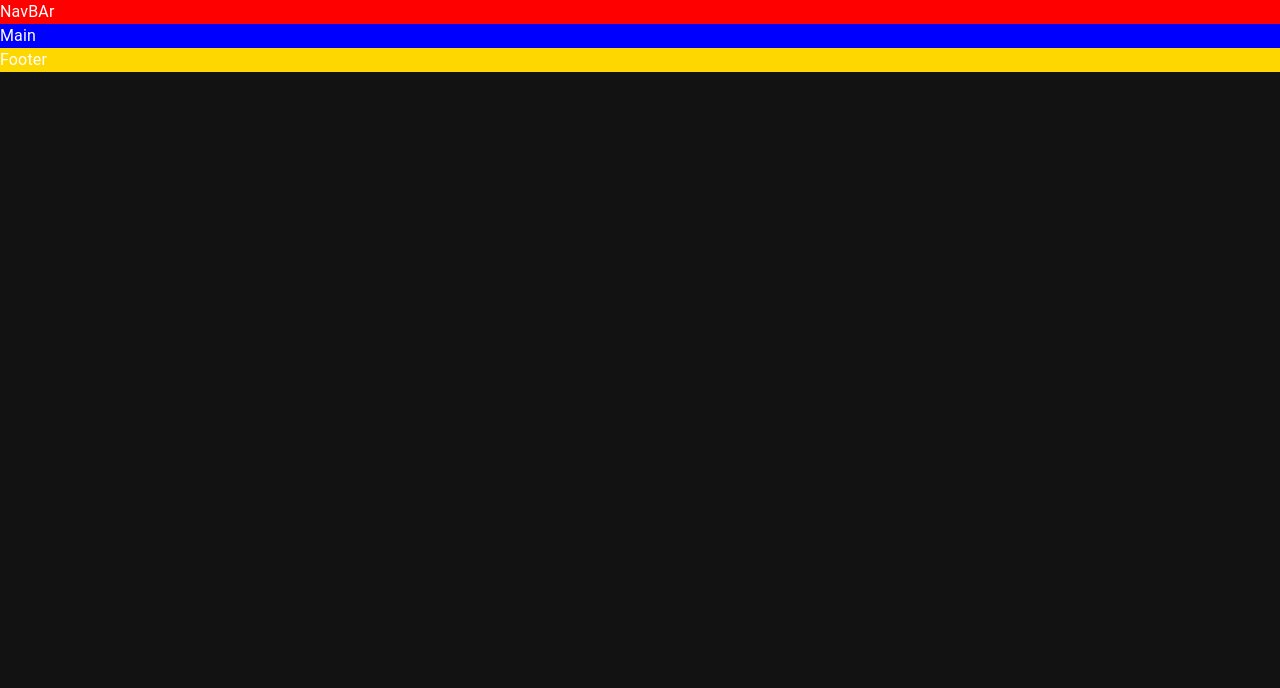
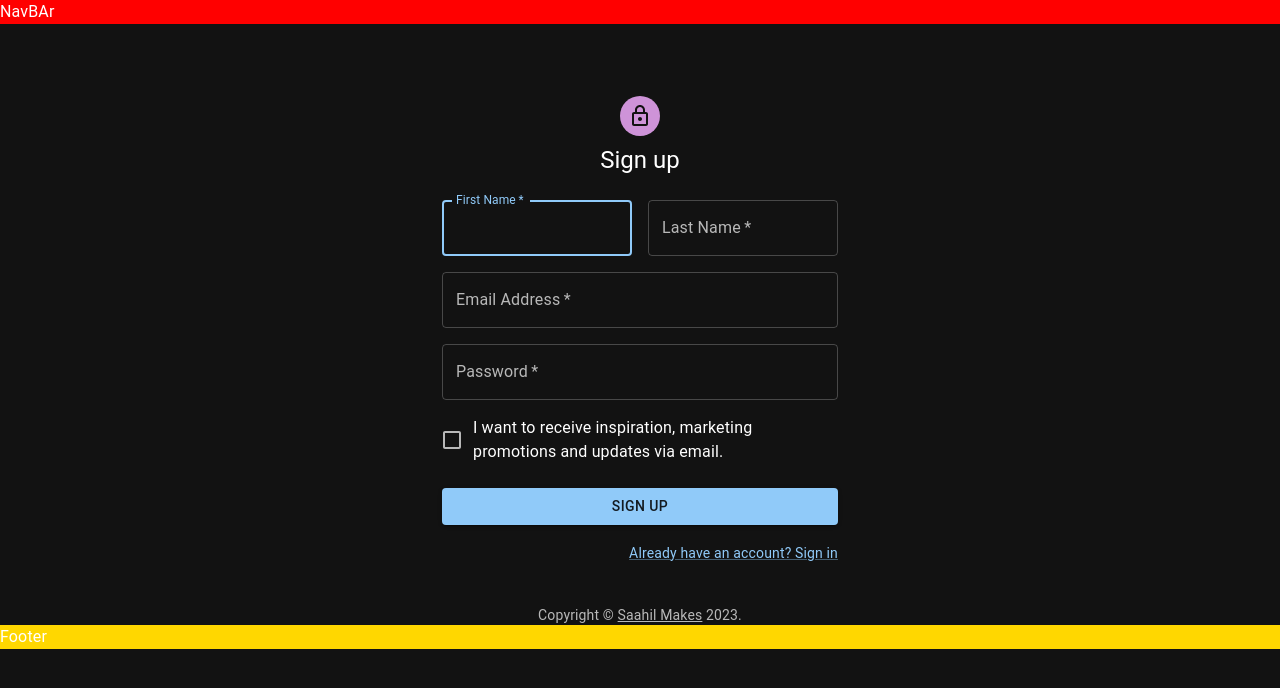
Before and after one commit to saahilanande/Frontend-MTRS, a React (Vite) app: page /signup in a window 1280 px wide. Shown: the top 688 px of the page. Built offline with nearby package versions, Linux system fonts and the light colour scheme.

Commit message:
signup form skeleton added

```diff
--- a/src/Components/Navbar.tsx
+++ b/src/Components/Navbar.tsx
@@ -1,4 +1,4 @@
-import { AppBar, Divider, Stack, Toolbar } from "@mui/material";
+import { AppBar, Toolbar } from "@mui/material";
 import ThemeSwitch from "./ThemeSwitch";
 import MyAvatar from "./MyAvatar";
 import CompanyLogo from "./CompanyLogo";
--- /dev/null
+++ b/src/Components/SignupForm.tsx
@@ -0,0 +1,129 @@
+import Button from "@mui/material/Button";
+import {
+  CssBaseline,
+  Avatar,
+  Typography,
+  Grid,
+  TextField,
+  FormControlLabel,
+  Checkbox,
+} from "@mui/material";
+import { Container, Box } from "@mui/system";
+import LockOutlinedIcon from "@mui/icons-material/LockOutlined";
+import React from "react";
+import Link from "@mui/material/Link";
+
+function Copyright(props: any) {
+  return (
+    <Typography
+      variant="body2"
+      color="text.secondary"
+      align="center"
+      {...props}
+    >
+      {"Copyright © "}
+      <Link color="inherit" href="https://mui.com/">
+        Saahil Makes
+      </Link>{" "}
+      {new Date().getFullYear()}
+      {"."}
+    </Typography>
+  );
+}
+
+function SignupForm() {
+  return (
+    <>
+      <Container component="main" maxWidth="xs">
+        <CssBaseline />
+        <Box
+          sx={{
+            marginTop: 8,
+            display: "flex",
+            flexDirection: "column",
+            alignItems: "center",
+          }}
+        >
+          <Avatar sx={{ m: 1, bgcolor: "secondary.main" }}>
+            <LockOutlinedIcon />
+          </Avatar>
+          <Typography component="h1" variant="h5">
+            Sign up
+          </Typography>
+          <Box component="form" noValidate sx={{ mt: 3 }}>
+            <Grid container spacing={2}>
+              <Grid item xs={12} sm={6}>
+                <TextField
+                  autoComplete="given-name"
+                  name="firstName"
+                  required
+                  fullWidth
+                  id="firstName"
+                  label="First Name"
+                  autoFocus
+                />
+              </Grid>
+              <Grid item xs={12} sm={6}>
+                <TextField
+                  required
+                  fullWidth
+                  id="lastName"
+                  label="Last Name"
+                  name="lastName"
+                  autoComplete="family-name"
+                />
+              </Grid>
+              <Grid item xs={12}>
+                <TextField
+                  required
+                  fullWidth
+                  id="email"
+                  label="Email Address"
+                  name="email"
+                  autoComplete="email"
+                />
+              </Grid>
+              <Grid item xs={12}>
+                <TextField
+                  required
+                  fullWidth
+                  name="password"
+                  label="Password"
+                  type="password"
+                  id="password"
+                  autoComplete="new-password"
+                />
+              </Grid>
+              <Grid item xs={12}>
+                <FormControlLabel
+                  control={
+                    <Checkbox value="allowExtraEmails" color="primary" />
+                  }
+                  label="I want to receive inspiration, marketing promotions and updates via email."
+                />
+              </Grid>
+            </Grid>
+            <Button
+              type="submit"
+              fullWidth
+              variant="contained"
+              sx={{ mt: 3, mb: 2 }}
+            >
+              Sign Up
+            </Button>
+            <Grid container justifyContent="flex-end">
+              <Grid item>
+                <Link href="#" variant="body2">
+                  Already have an account? Sign in
+                </Link>
+              </Grid>
+            </Grid>
+          </Box>
+        </Box>
+        <Copyright sx={{ mt: 5 }} />
+      </Container>
+    </>
+  );
+}
+
+export default SignupForm;
--- a/src/Pages/Signup.tsx
+++ b/src/Pages/Signup.tsx
@@ -1,5 +1,6 @@
 import { Grid } from "@mui/material";
 import React from "react";
+import SignupForm from "../Components/SignupForm";
 
 function Signup() {
   return (
@@ -8,8 +9,8 @@
         <Grid item sm={12} bgcolor={"red"}>
           NavBAr
         </Grid>
-        <Grid item sm={12} bgcolor={"blue"}>
-          Main
+        <Grid item sm={12}>
+          <SignupForm />
         </Grid>
         <Grid item sm={12} bgcolor={"gold"}>
           Footer
```
